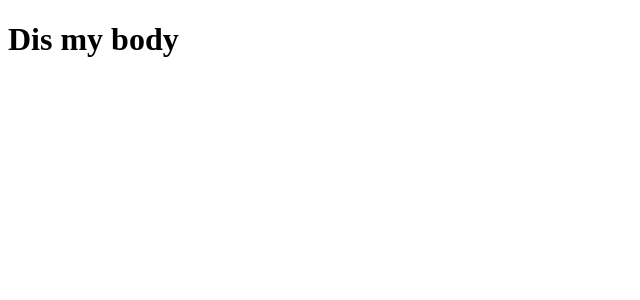
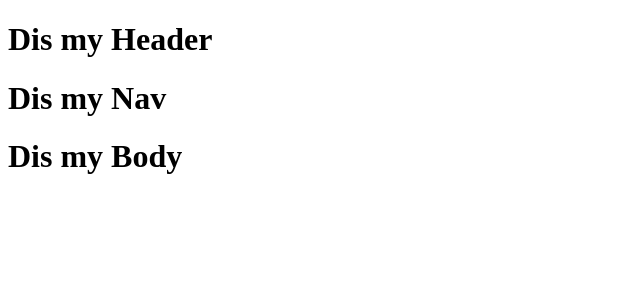
Before and after one commit to sjnay/fude, a JavaScript app: page / in a window 1280 px wide. Shown: the top 300 px of the page, without its empty margins (0-640 px from the left). Built offline with nearby package versions, Linux system fonts and the light colour scheme.

Commit message:
header nav and body all render in app

```diff
--- a/src/App.js
+++ b/src/App.js
@@ -1,9 +1,13 @@
 import Body from "components/Body"
+import Header from "components/Header"
+import Nav from "components/Nav"
 
 export default function App() {
   return(
    <>
-  <Body/>
+   <Header/>
+   <Nav/>
+   <Body/>
 
   </>
 )}
--- a/src/components/Body.js
+++ b/src/components/Body.js
@@ -1,5 +1,5 @@
 function Body(){
-    return <h1>Dis my body</h1>
+    return <h1>Dis my Body</h1>
 }
 
 export default Body
--- /dev/null
+++ b/src/components/Header.js
@@ -0,0 +1,5 @@
+function Header (){
+    return <h1>Dis my Header</h1>
+}
+
+export default Header
```
